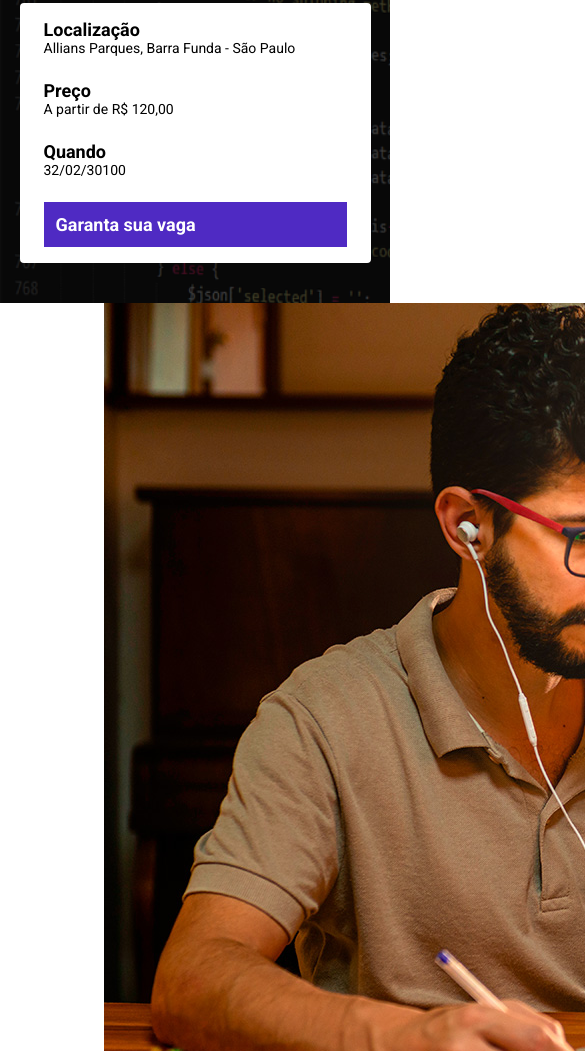
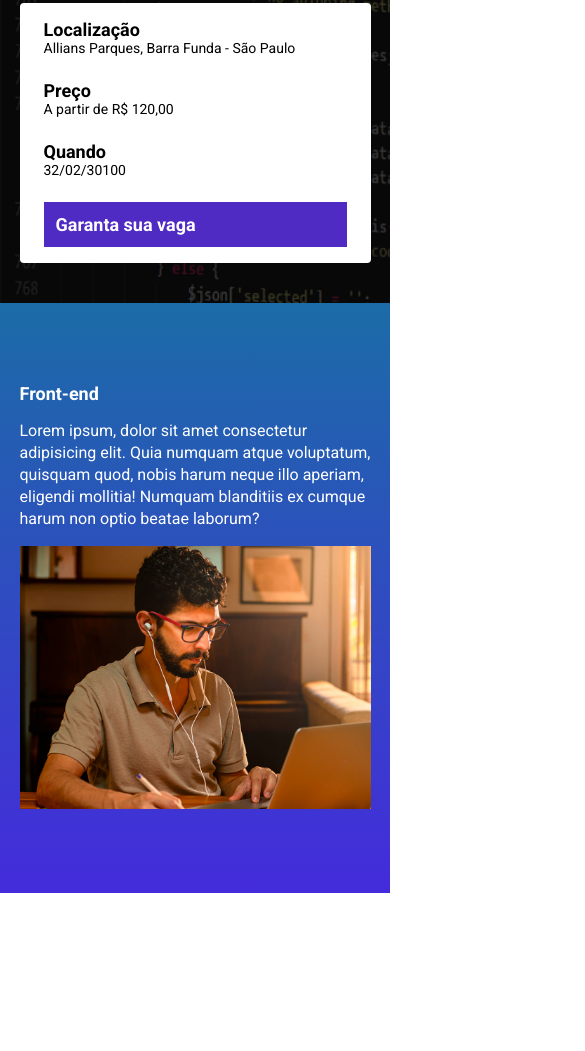
Before and after one commit to Nikolas-Marques-Silva/Clone_DisneyPlus, a website built with Parcel: page src/index.html in a window 390 px wide. Shown: the part 325-1376 px from the top of the page, 585 px wide, since content can reach past the window. After the commit the page ends 1218 px from the top, so only its background shows below. Built offline with nearby package versions, Linux system fonts and the light colour scheme.

Commit message:
feat(index.html):fist section front-end

```diff
--- a/src/styles/_event.scss
+++ b/src/styles/_event.scss
@@ -1,6 +1,40 @@
 .event {
+    padding: 80px 0;
+    background-image: linear-gradient(#1b6ca7, #442bdb);
 
     .container {
         display: flex;
     }
+
+    &__image {
+        max-width: 360px;
+    }
+
+    &__details {
+        margin-right: 40px;
+
+        &__title {
+            font-size: 18px;
+            font-weight: 700;
+            margin-bottom: 16px;
+        }
+
+        &__description {
+            line-height: 22px;
+        }
+    }
+
+    @media (max-width: 640px) {
+        .container {
+            display: block;
+        }
+
+        &__image {
+            width: 100%;
+        }
+
+        &__details {
+            margin: 0 0 16px 0;
+        }
+    }
 }
```
